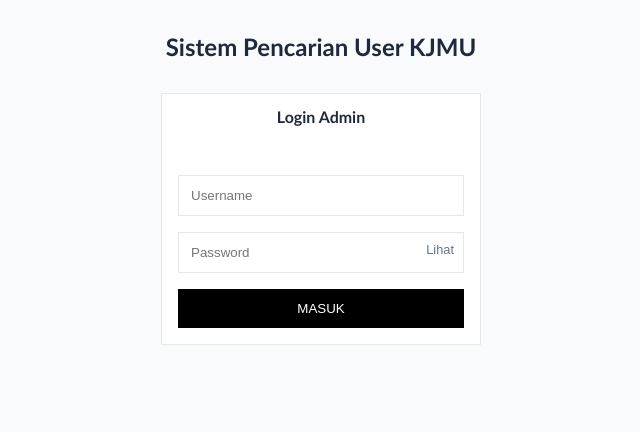
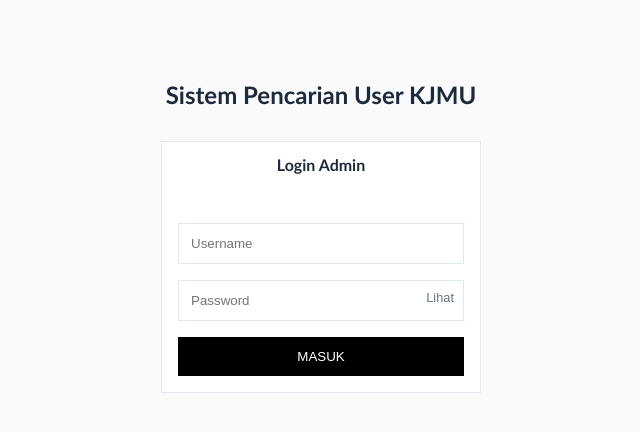
Before and after one commit to rizerzapamungkas/userkjmu, a plain HTML site: page index.html in a window 1280 px wide. Shown: the whole page, without its empty margins (319-959 px from the left). Drawn offline with nearby package versions, Linux system fonts and the light colour scheme.

Commit message:
Update index.html

```diff
--- a/index.html
+++ b/index.html
@@ -98,7 +98,7 @@
     </style>
 </head>
 <body>
-    <h1 style="text-align: center; font-family: 'Trebuchet MS', sans-serif; margin: 1rem auto; font-size: 1.5rem; color: #1e293b; width: 100%;">
+    <h1 style="text-align: center; font-family: 'Trebuchet MS', sans-serif; margin: 4rem auto 1rem; font-size: 1.5rem; color: #1e293b; width: 100%;">
         Sistem Pencarian User KJMU
     </h1>
 
```
